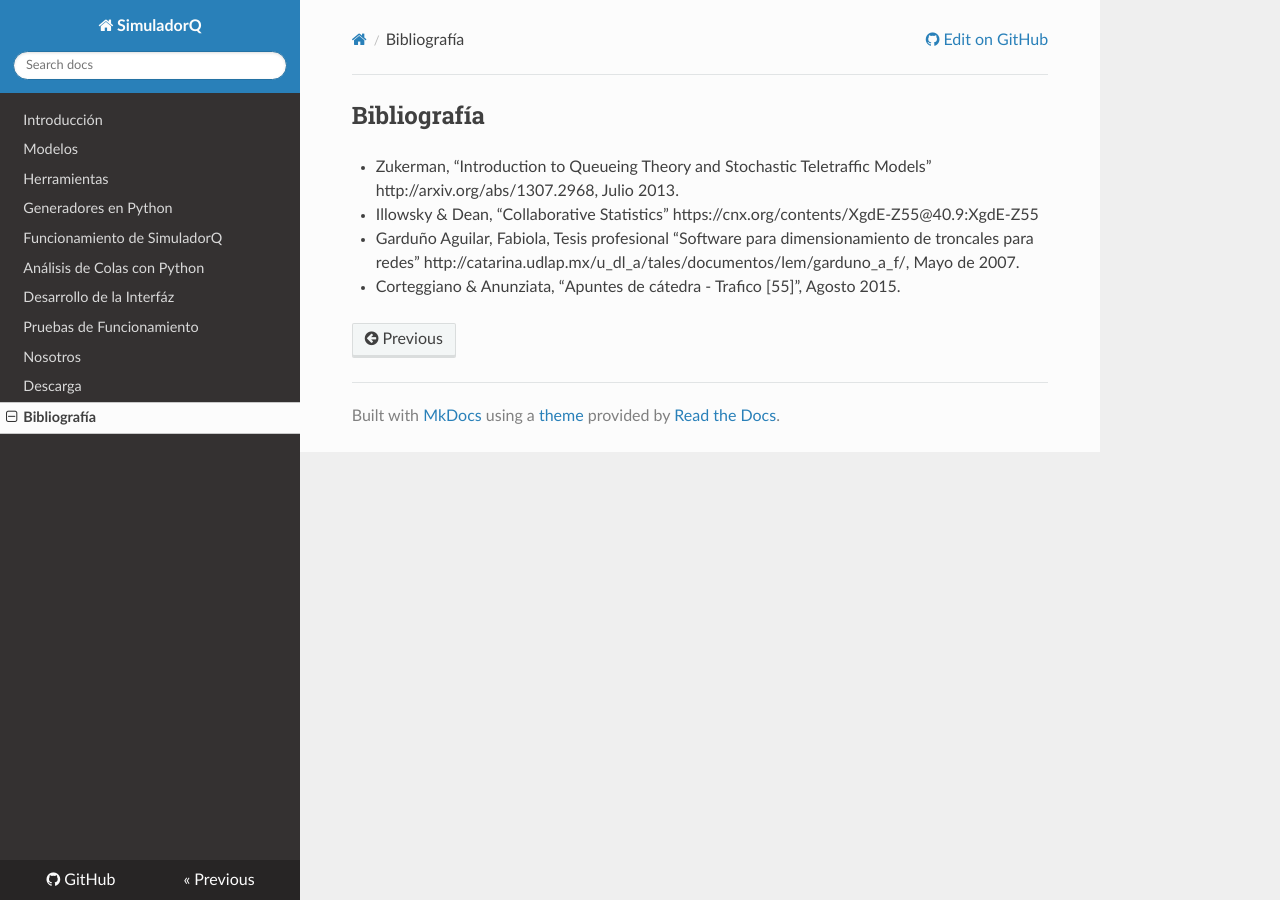
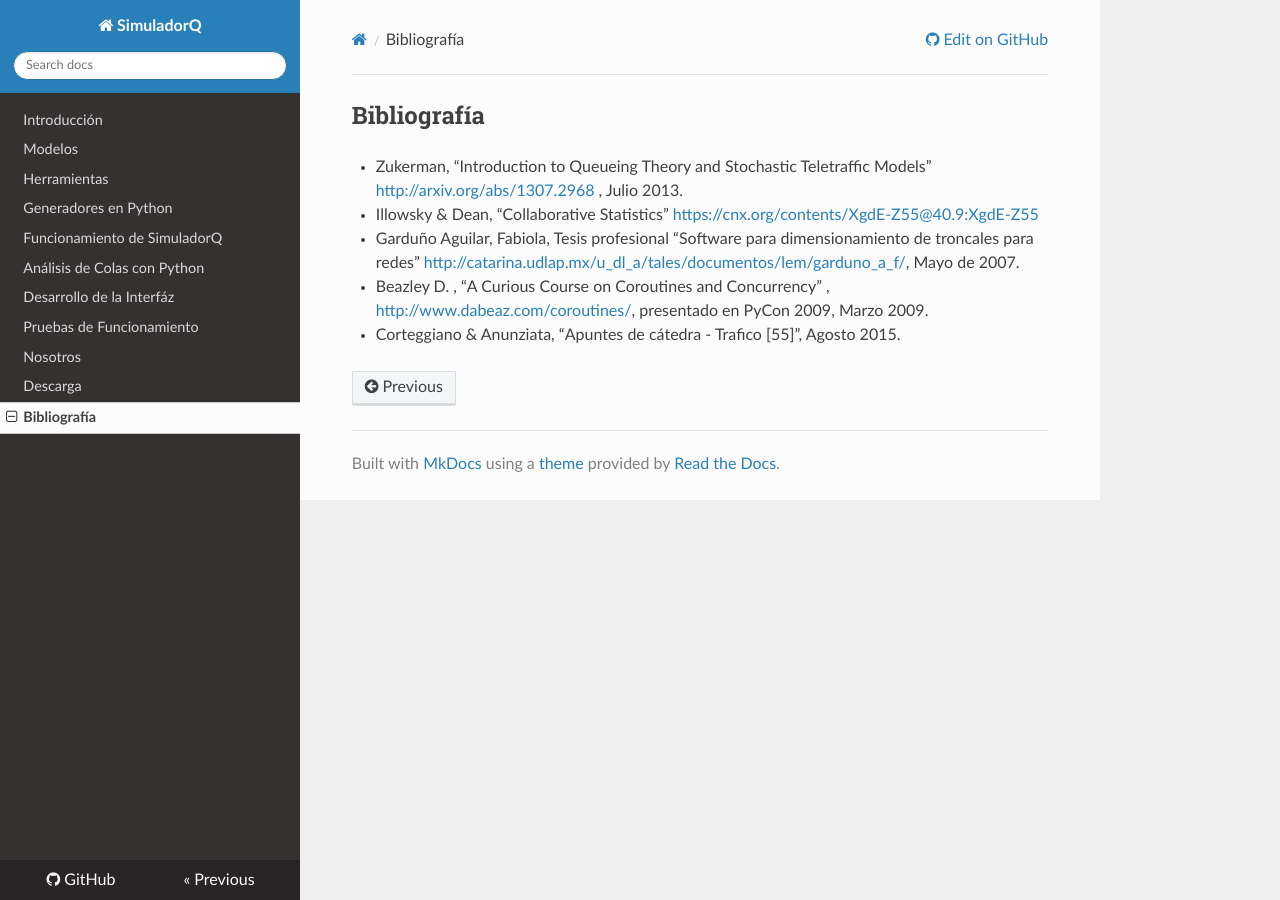
Before and after one commit to m-ibarra-arg/trafico, an MkDocs documentation site: the page built from docs/Bibliografia.md, in a window 1280 px wide. Built offline with MkDocs 1.6.1, drawn with Linux system fonts in a browser that asks for light colours; nearby versions of some CDN libraries; old or Windows-style settings are respelled for this version of MkDocs.

Commit message:
Uploaded by https://stackedit.io/

```diff
--- a/docs/Bibliografia.md
+++ b/docs/Bibliografia.md
@@ -1,10 +1,11 @@
 ## Bibliografía
 
-- Zukerman, "Introduction to Queueing Theory and Stochastic Teletraffic Models" http://arxiv.org/abs/1307.2968, Julio 2013.
-- Illowsky & Dean, "Collaborative Statistics" https://cnx.org/contents/XgdE-Z55@40.9:XgdE-Z55
-- Garduño Aguilar, Fabiola, Tesis profesional "Software para dimensionamiento de troncales para redes" http://catarina.udlap.mx/u_dl_a/tales/documentos/lem/garduno_a_f/, Mayo de 2007.
+- Zukerman, "Introduction to Queueing Theory and Stochastic Teletraffic Models" [http://arxiv.org/abs/1307.2968](http://arxiv.org/abs/1307.2968) , Julio 2013.
+- Illowsky & Dean, "Collaborative Statistics" [https://cnx.org/contents/XgdE-Z55@40.9:XgdE-Z55](https://cnx.org/contents/XgdE-Z55@40.9:XgdE-Z55)
+- Garduño Aguilar, Fabiola, Tesis profesional "Software para dimensionamiento de troncales para redes" [http://catarina.udlap.mx/u_dl_a/tales/documentos/lem/garduno_a_f/](http://catarina.udlap.mx/u_dl_a/tales/documentos/lem/garduno_a_f/), Mayo de 2007.
+- Beazley D. , "A Curious Course on Coroutines and Concurrency" , [http://www.dabeaz.com/coroutines/](http://www.dabeaz.com/coroutines/), presentado en PyCon 2009, Marzo 2009.
 - Corteggiano & Anunziata, "Apuntes de cátedra - Trafico [55]", Agosto 2015.
 
 <!--stackedit_data:
-eyJoaXN0b3J5IjpbMTUxNTYxMTk0XX0=
+eyJoaXN0b3J5IjpbLTg4MjYxNzQyOSwxNTE1NjExOTRdfQ==
 -->
```
